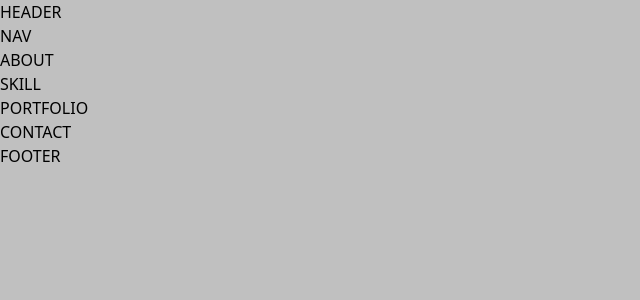
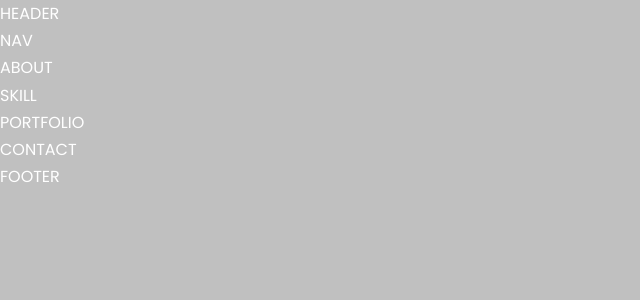
Before and after one commit to jtiwana-git/jagtiwana-react-portfolio, a React (Create React App) app: page / in a window 1280 px wide. Shown: the top 300 px of the page, without its empty margins (0-640 px from the left). Built offline with nearby package versions, Linux system fonts and the light colour scheme.

Commit message:
updated css

```diff
--- a/src/index.css
+++ b/src/index.css
@@ -1,5 +1,141 @@
-body {
-background-color: silver;
-color: black;
+@import url('https://fonts.googleapis.com/css2?family=Poppins:wght@300;400;500;600&display=swap');
+
+*{
+    /* THIS IS THE DEFAULT STYLES FOR THE WEBPAGE */
+    margin: 0;
+    padding: 0;
+    border: 0;
+    outline: 0;
+    box-sizing: border-box;
+    list-style: none;
+    text-decoration: none;
+}
+
+:root{
+    --color-bg: #C0C0C0;
+    --color-primary: #4db5ff;
+    --color-primary-variant: rgba(77, 181, 255, 0.4);
+    --color-white: #fff;
+    --color-light: rgba(255, 255, 255, 0.6);
+    --transition: all 400ms ease;
+
+    --container-width-lg: 75%;
+    --container-width-md: 86%;
+    --container-width-sm: 90%;
+}
+
+html {
+    /* EACH SECTION/COMPONENTS WILL BE SMOOTH TRANSITIONING FOR USER */
+    scroll-behavior: smooth;
+}
+
+    /* REMOVE SCROLL BAR FROM THE WEBPAGE  */
+::-webkit-scrollbar {
+    display: none;
+}
+
+body{
+    font-family: 'Poppins', sans-serif;
+    background: var(--color-bg);
+    color: var(--color-white);
+    line-height: 1.7;
+    /* @look for background text/image */
+    /* background-image: url(); */
+}
+
+
+.container {
+    width: var(--container-width-lg);
+    margin: 0 auto;
+}
+
+h1, h2, h3, h4, h5 {
+    font-weight: 500;
+}
+
+h1 {
+    font-size: 2.5rem;
+}
+
+section {
+    margin-top: 8rem;
+}
+
+section > h2, section > h5 {
+    text-align: center;
+    color: var(--color-light);
+}
+
+section > h2 {
+    color: var(--color-primary);
+    margin-bottom: 3rem;
+}
+
+.text-light{
+    color: var(--color-light);
+}
+
+a {
+    color: var(--color-primary);
+    transition: var(--transition);
+}
+
+a:hover{
+    color: var(--color-white);
+}
+
+.btn {
+    width: max-content;
+    display: inline-block;
+    color: var(--color-primary);
+    padding: 0.75rem 1.2rem;
+    border-radius: 0.4rem;
+    cursor: pointer;
+    border: 1px solid var(--color-primary);
+    transition: var(--transition);
 
 }
+
+.btn:hover{
+    background-color: var(--color-white);
+    color: var(--color-bg);
+    border-color: transparent;
+
+}
+
+.btn-primary{
+    background: var(--color-primary);
+    color: var(--color-bg);
+}
+
+img {
+    display: block;
+    width: 100%;
+    object-fit: cover;
+}
+
+/* TABLETS (MEDIUM DEVICES) */
+@media screen and (max-width: 1024px) {
+
+.container {
+    width: var(--container-width-md);
+}
+
+section {
+    margin-top: 6rem;
+}
+
+}
+
+/* TABLETS (SMALL DEVICES) */
+@media screen and (max-width: 600px) {
+
+    .container {
+        width: var(--container-width-sm);
+    }
+
+    section > h2 {
+        margin-bottom: 2rem;
+    }
+
+    }
```
